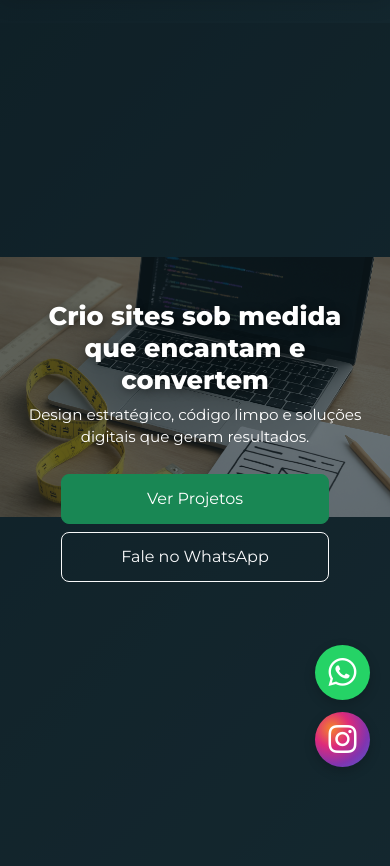
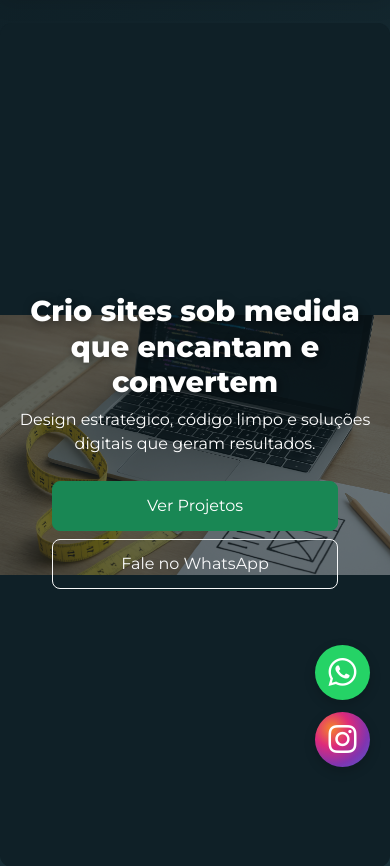
Before and after one commit to VitorGoldner/site_inst_meu, a Flask app: page / in a window 390 px wide. Shown: the part 57-923 px from the top of the page. Run offline with Flask 3, Linux system fonts and the light colour scheme.

Commit message:
ajustes para mobile na homepage

```diff
--- a/templates/home.html
+++ b/templates/home.html
@@ -215,18 +215,23 @@
         }
     }
 
-    /* --- MELHORIA REAL DE AJUSTE PARA CELULAR (boas-vindas) --- */
+    /* --- AJUSTE REAL DE CELULAR (imagem completa, sem sobras) --- */
     @media (max-width: 768px) {
         .hero-section {
-            height: 65vh !important;
-            background-position: center 35% !important;
+            height: 100vh !important;
             background-size: contain !important;
             background-repeat: no-repeat !important;
-            border-radius: 0.5rem;
+            background-position: center center !important;
+            background-color: #0f2027 !important;
+            display: flex;
+            align-items: center;
+            justify-content: center;
+            padding: 0 !important;
+            margin: 0 !important;
         }
         .hero-content {
-            max-width: 90%;
-            padding: 0.5rem;
+            padding: 1rem !important;
+            text-align: center;
         }
         .hero-content h1 {
             font-size: 1.8rem !important;
@@ -239,16 +244,11 @@
 
     @media (max-width: 480px) {
         .hero-section {
-            height: 55vh !important;
+            height: 100vh !important;
             background-size: contain !important;
-            background-position: center 40% !important;
-            border-radius: 0;
-        }
-        .hero-content h1 {
-            font-size: 1.6rem !important;
-        }
-        .hero-content p {
-            font-size: 0.95rem !important;
+            background-position: center center !important;
+            background-repeat: no-repeat !important;
+            background-color: #0f2027 !important;
         }
     }
 </style>
```
